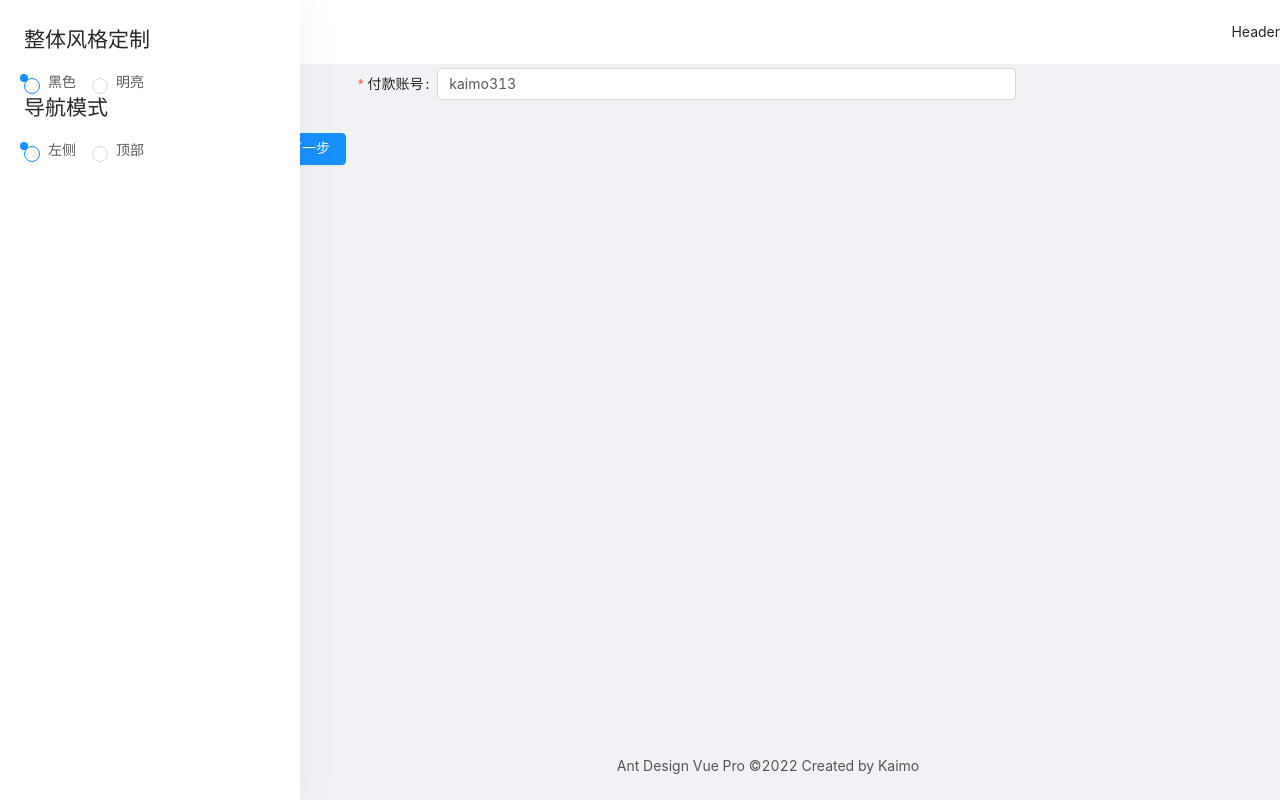
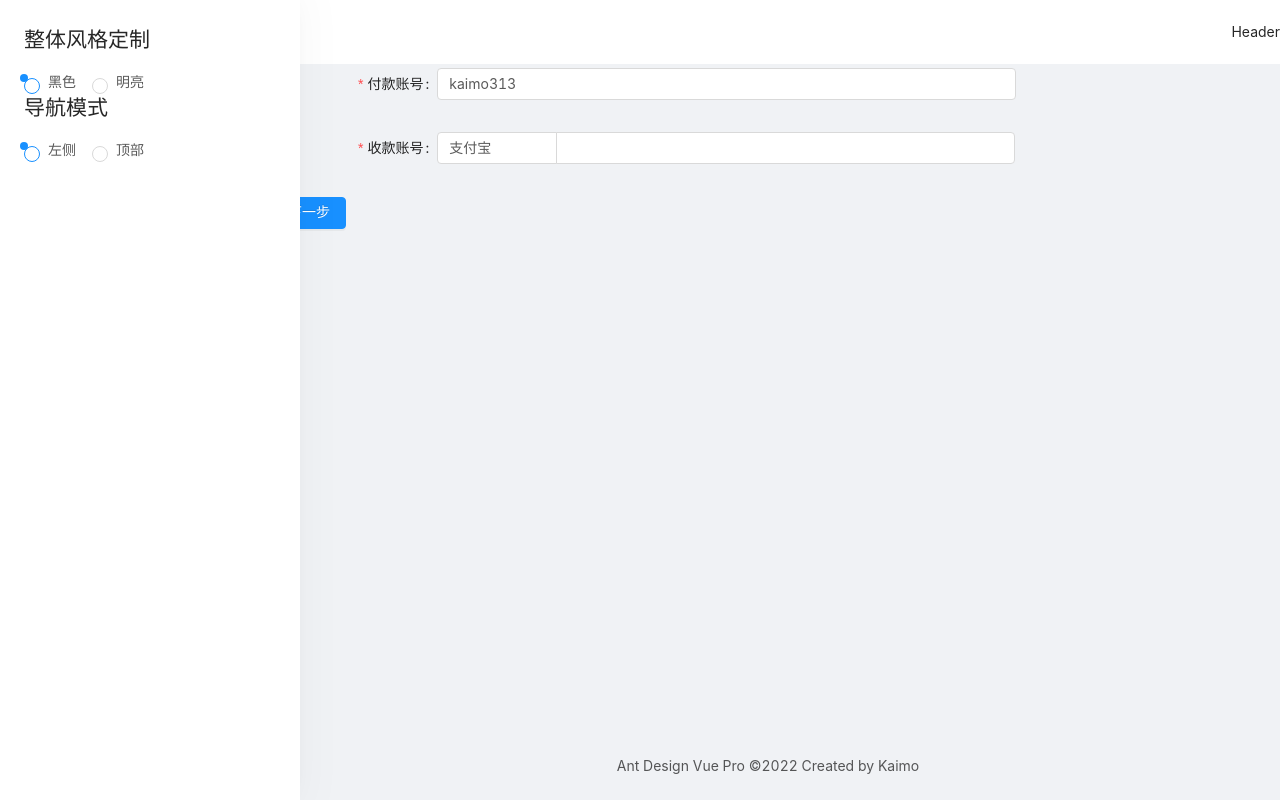
Before and after one commit to kaimo313/vue-development-practice, a Vue app in the folder ant-design-vue-pro/: page /form/step-form/info in a window 1280 px wide. Built offline with nearby package versions, Linux system fonts and the light colour scheme.

Commit message:
feat：自己封装一个支持自动校验的表单项

```diff
--- /dev/null
+++ b/ant-design-vue-pro/src/components/ReceiverAccount.vue
@@ -0,0 +1,42 @@
+<template>
+    <a-input-group compact>
+        <a-select v-model="type" style="width: 120px;" @change="handleTypeChange">
+            <a-select-option value="alipay">支付宝</a-select-option>
+            <a-select-option value="bank">银行账户</a-select-option>
+        </a-select>
+        <a-input style="width: calc(100% - 120px);" v-model="number" @change="handleNumberChange"/>
+    </a-input-group>
+</template>
+
+<script>
+export default {
+    props: {
+        value: {
+            type: Object,
+        },
+    },
+    data() {
+        const { type, number } = this.value;
+        return {
+            type: type || "alipay",
+            number: number || ""
+        };
+    },
+    watch: {
+        value(val) {
+            // 同步给 type、number
+            Object.assign(this, val);
+        }
+    },
+    methods: {
+        handleTypeChange(val) {
+            this.$emit("change", { ...this.value, type: val });
+        },
+        handleNumberChange(e) {
+            this.$emit("change", { ...this.value, number: e.target.value });
+        }
+    },
+};
+</script>
+
+<style></style>
--- a/ant-design-vue-pro/src/main.js
+++ b/ant-design-vue-pro/src/main.js
@@ -3,7 +3,7 @@
 import router from "./router";
 import store from "./store";
 
-import { Button, Layout, Icon, Drawer, Radio, Menu, Form, Input } from "ant-design-vue";
+import { Button, Layout, Icon, Drawer, Radio, Menu, Form, Input, Select } from "ant-design-vue";
 import Authorized from "./components/Authorized.vue";
 import Auth from "./directives/auth";
 
@@ -17,6 +17,7 @@
 Vue.use(Menu);
 Vue.use(Form);
 Vue.use(Input);
+Vue.use(Select);
 
 Vue.component("Authorized", Authorized);
 Vue.use(Auth);
--- a/ant-design-vue-pro/src/store/modules/form.js
+++ b/ant-design-vue-pro/src/store/modules/form.js
@@ -4,7 +4,11 @@
 
 const state = {
     step: {
-        payAccount: "kaimo313"
+        payAccount: "kaimo313",
+        receiverAccount: {
+            type: "alipay",
+            number: ""
+        }
     }
 }
 
--- a/ant-design-vue-pro/src/views/Forms/StepForm/Step1.vue
+++ b/ant-design-vue-pro/src/views/Forms/StepForm/Step1.vue
@@ -19,6 +19,31 @@
                     },
                 ]" placeholder="请输入付款账号" />
             </a-form-item>
+            <a-form-item
+                label="收款账号"
+                :label-col="formItemLayout.labelCol"
+                :wrapper-col="formItemLayout.wrapperCol"
+            >
+                <ReceiverAccount v-decorator="[
+                    'receiverAccount',
+                    {
+                        initialValue: step.receiverAccount,
+                        rules: [
+                            {
+                                required: true,
+                                message: '请输入收款账号',
+                                validator: (rule, value, callback) => {
+                                    if(value && value.number) {
+                                        callback();
+                                    }else{
+                                        callback('收款账号没有填写');
+                                    }
+                                }
+                            },
+                        ]
+                    },
+                ]"/>
+            </a-form-item>
             <a-form-item>
                 <a-button type="primary" @click="handleSubmit">下一步</a-button>
             </a-form-item>
@@ -27,6 +52,7 @@
 </template>
 
 <script>
+import ReceiverAccount from "@/components/ReceiverAccount.vue";
 export default {
     data() {
         this.form = this.$form.createForm(this);
@@ -37,6 +63,7 @@
             }
         };
     },
+    components: { ReceiverAccount },
     computed: {
         step() {
             return this.$store.state.form.step
```
